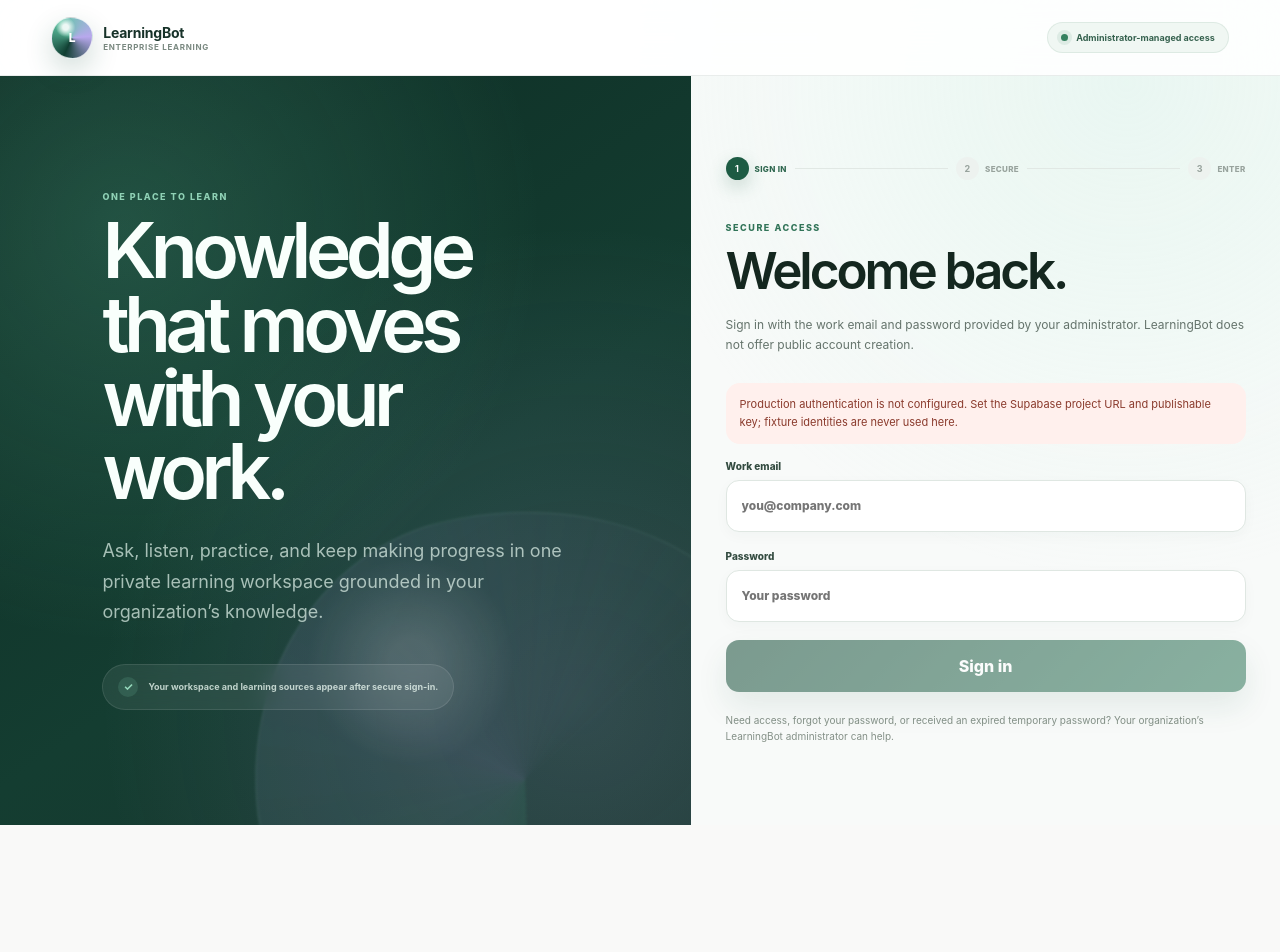
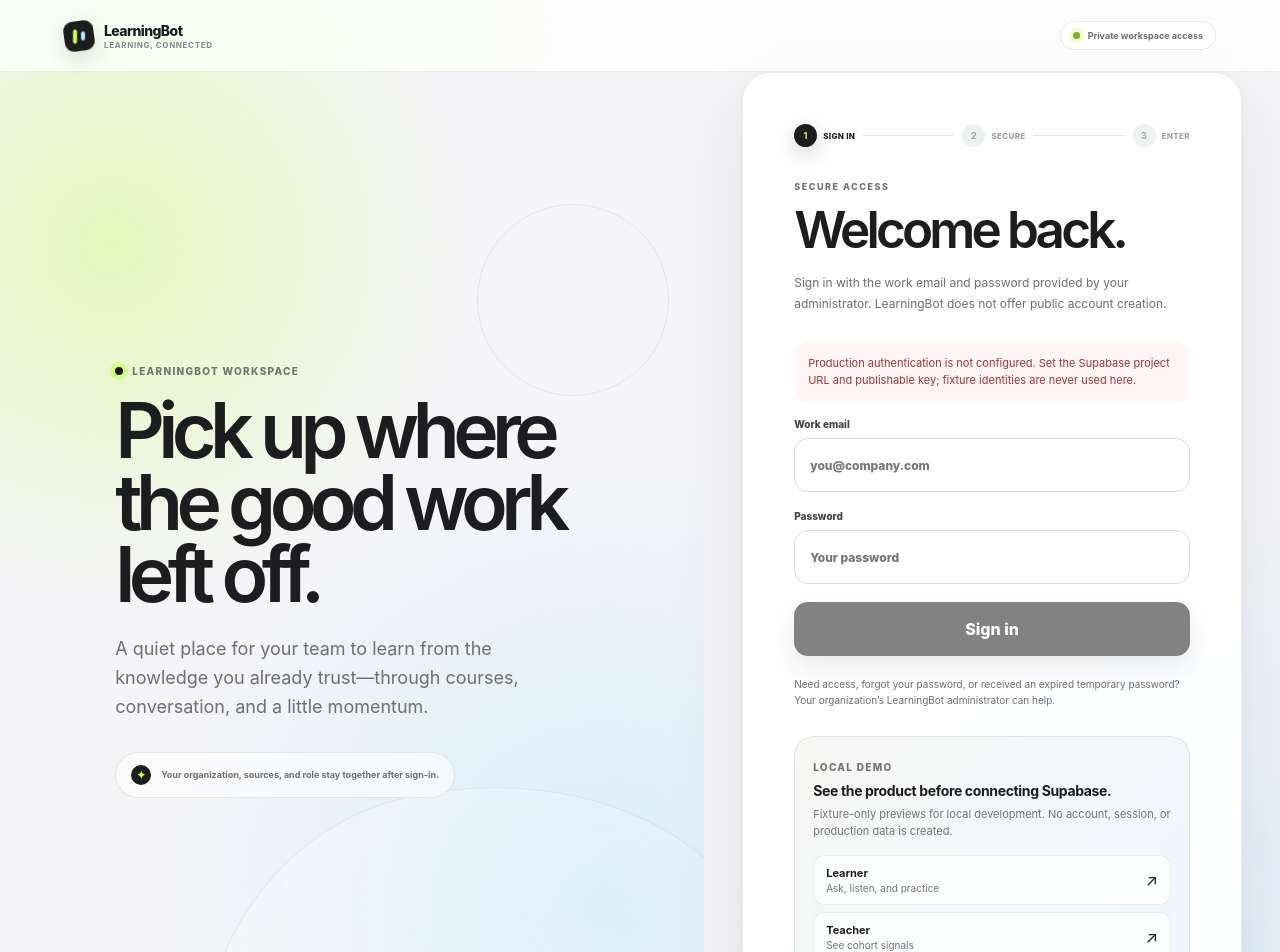
Before and after one commit to emielmadonna/Learnbot, a Next.js app in the folder apps/console/: page /auth/sign-in in a window 1280 px wide. Shown: the top 952 px of the page. Before the commit the page ends 825 px from the top, so only its background shows below. Built offline with nearby package versions, Linux system fonts and the light colour scheme; no server answers.

Commit message:
feat: polish learningbot entry and onboarding

```diff
--- a/apps/console/src/app/auth/auth.module.css
+++ b/apps/console/src/app/auth/auth.module.css
@@ -930,3 +930,446 @@
     transition: none;
   }
 }
+
+/* Shared entry experience: bright canvas, quiet chrome, clear next action. */
+.shell {
+  background:
+    radial-gradient(circle at 16% 6%, rgb(210 255 150 / 42%), transparent 25rem),
+    radial-gradient(circle at 92% 88%, rgb(184 224 255 / 34%), transparent 28rem),
+    #f5f5f7;
+  color: #1d1d1f;
+  font-family: Inter, ui-sans-serif, -apple-system, BlinkMacSystemFont, "Segoe UI", sans-serif;
+}
+
+.frame {
+  grid-template-rows: 72px minmax(0, 1fr);
+}
+
+.floatingNav {
+  min-height: 72px;
+  padding-inline: clamp(20px, 5vw, 76px);
+  border-bottom-color: rgb(29 29 31 / 8%);
+  background: rgb(255 255 255 / 74%);
+  backdrop-filter: saturate(150%) blur(22px);
+}
+
+.brand {
+  gap: 10px;
+  color: #1d1d1f;
+}
+
+.brandMark {
+  width: 30px;
+  height: 30px;
+  border: 0;
+  border-radius: 9px;
+  background: #1d1d1f;
+  box-shadow: 0 8px 20px rgb(29 29 31 / 14%);
+  font-size: 0;
+  transform: rotate(-8deg);
+}
+
+.brandMark::before,
+.brandMark::after {
+  position: absolute;
+  width: 4px;
+  border-radius: 999px;
+  content: "";
+}
+
+.brandMark::before {
+  height: 14px;
+  background: #caff5c;
+  transform: translateX(-4px) rotate(8deg);
+}
+
+.brandMark::after {
+  height: 9px;
+  background: #bde8ff;
+  transform: translateX(4px) rotate(8deg);
+}
+
+.brand b {
+  color: #1d1d1f;
+  font-size: 14px;
+  font-weight: 760;
+  letter-spacing: -0.04em;
+}
+
+.brand small {
+  color: #86868b;
+  font-size: 8px;
+  letter-spacing: 0.08em;
+}
+
+.secureLabel {
+  padding: 8px 12px;
+  border-color: rgb(29 29 31 / 9%);
+  background: rgb(255 255 255 / 78%);
+  color: #6e6e73;
+  font-size: 9px;
+}
+
+.secureLabel::before {
+  background: #83ad2e;
+  box-shadow: 0 0 0 4px rgb(202 255 92 / 30%);
+}
+
+.authLayout {
+  grid-template-columns: minmax(0, 1.1fr) minmax(420px, 0.9fr);
+  min-height: calc(100svh - 72px);
+}
+
+.authIntro {
+  justify-content: center;
+  padding: clamp(58px, 9vw, 132px) clamp(28px, 9vw, 132px);
+  background:
+    radial-gradient(circle at 16% 17%, rgb(202 255 92 / 38%), transparent 22rem),
+    radial-gradient(circle at 86% 82%, rgb(189 232 255 / 54%), transparent 28rem),
+    #f5f5f7;
+  color: #1d1d1f;
+}
+
+.authIntro::before {
+  position: absolute;
+  top: 13%;
+  right: 5%;
+  width: min(16vw, 190px);
+  aspect-ratio: 1;
+  border: 1px solid rgb(29 29 31 / 8%);
+  border-radius: 50%;
+  content: "";
+}
+
+.authIntro::after {
+  right: -12%;
+  bottom: -28%;
+  width: min(46vw, 620px);
+  border-color: rgb(29 29 31 / 7%);
+  background: linear-gradient(145deg, rgb(255 255 255 / 30%), rgb(255 255 255 / 0%));
+  filter: none;
+}
+
+.introKicker,
+.demoEyebrow {
+  color: #737373;
+  font-size: 10px;
+  font-weight: 760;
+  letter-spacing: 0.13em;
+  text-transform: uppercase;
+}
+
+.introKicker {
+  display: inline-flex;
+  gap: 9px;
+  align-items: center;
+  margin-bottom: 18px;
+}
+
+.introDot {
+  width: 8px;
+  height: 8px;
+  border-radius: 50%;
+  background: #1d1d1f;
+  box-shadow: 0 0 0 5px rgb(202 255 92 / 55%);
+}
+
+.authIntro .eyebrow {
+  color: #737373;
+}
+
+.displayTitle {
+  max-width: 760px;
+  color: #1d1d1f;
+  font-size: clamp(48px, 6vw, 88px);
+  font-weight: 620;
+  letter-spacing: -0.085em;
+  line-height: 0.94;
+}
+
+.authIntro > p:not(.eyebrow) {
+  max-width: 560px;
+  margin-top: 24px;
+  color: #6e6e73;
+  font-size: clamp(15px, 1.5vw, 18px);
+  line-height: 1.6;
+}
+
+.trustLine {
+  margin-top: 30px;
+  border-color: rgb(29 29 31 / 9%);
+  background: rgb(255 255 255 / 58%);
+  color: #6e6e73;
+  font-size: 9px;
+  backdrop-filter: blur(12px);
+}
+
+.trustLine span {
+  background: #1d1d1f;
+  color: #caff5c;
+}
+
+.card {
+  width: min(500px, calc(100% - 56px));
+  margin: auto;
+  padding: clamp(34px, 4vw, 58px);
+  border: 1px solid rgb(29 29 31 / 8%);
+  border-radius: 28px;
+  background: rgb(255 255 255 / 88%);
+  box-shadow: 0 28px 80px rgb(29 29 31 / 9%), 0 2px 8px rgb(29 29 31 / 4%);
+  backdrop-filter: blur(24px);
+}
+
+.wideCard {
+  width: min(1060px, calc(100% - 48px));
+  margin: clamp(42px, 6vw, 82px) auto;
+  padding: clamp(28px, 5vw, 60px);
+  border: 1px solid rgb(29 29 31 / 8%);
+  border-radius: 28px;
+  background: rgb(255 255 255 / 86%);
+  box-shadow: 0 28px 80px rgb(29 29 31 / 8%), 0 2px 8px rgb(29 29 31 / 4%);
+}
+
+.eyebrow {
+  color: #737373;
+}
+
+.title {
+  color: #1d1d1f;
+  font-weight: 640;
+  letter-spacing: -0.075em;
+}
+
+.card .title {
+  font-size: clamp(38px, 4vw, 54px);
+}
+
+.lede,
+.finePrint {
+  color: #6e6e73;
+}
+
+.progress {
+  margin-bottom: 34px;
+}
+
+.progress span {
+  color: #a1a1a6;
+}
+
+.progress span[data-active="true"],
+.progress span[data-complete="true"] {
+  color: #1d1d1f;
+}
+
+.progress span[data-active="true"] b {
+  background: #1d1d1f;
+  box-shadow: 0 7px 18px rgb(29 29 31 / 18%);
+  color: #caff5c;
+}
+
+.progress span[data-complete="true"] b {
+  background: #e9f9c9;
+  color: #557414;
+}
+
+.progress i {
+  background: #e5e5e7;
+}
+
+.progress i[data-complete="true"] {
+  background: #badb72;
+}
+
+.field {
+  color: #424245;
+}
+
+.input {
+  min-height: 54px;
+  border-color: #d9d9dc;
+  border-radius: 14px;
+  box-shadow: none;
+  color: #1d1d1f;
+}
+
+.input:focus {
+  box-shadow: inset 0 0 0 1px #1d1d1f, 0 0 0 4px rgb(202 255 92 / 34%);
+}
+
+.button,
+.secondaryButton {
+  min-height: 54px;
+  border-radius: 14px;
+  font-weight: 760;
+  transition: transform 160ms ease, background 160ms ease, border-color 160ms ease;
+}
+
+.button {
+  background: #1d1d1f;
+  box-shadow: 0 12px 24px rgb(29 29 31 / 14%);
+  color: white;
+}
+
+.button:hover {
+  background: #000;
+  transform: translateY(-1px);
+}
+
+.secondaryButton {
+  border: 1px solid #d9d9dc;
+  background: rgb(255 255 255 / 70%);
+  color: #1d1d1f;
+}
+
+.secondaryButton:hover {
+  border-color: #1d1d1f;
+  background: white;
+}
+
+.notice,
+.error {
+  border-radius: 14px;
+}
+
+.notice {
+  border-color: #d7eaa7;
+  background: #f4fbe5;
+  color: #526b1d;
+}
+
+.error {
+  border-color: #f0c9c9;
+  background: #fff5f5;
+  color: #9b3636;
+}
+
+.demoPanel {
+  display: grid;
+  gap: 16px;
+  margin-top: 28px;
+  padding: 18px;
+  border: 1px solid rgb(29 29 31 / 9%);
+  border-radius: 20px;
+  background: linear-gradient(135deg, #f7f7f4, #eef7ff);
+}
+
+.demoPanel strong {
+  display: block;
+  margin-top: 7px;
+  color: #1d1d1f;
+  font-size: 14px;
+  letter-spacing: -0.025em;
+}
+
+.demoPanel p {
+  margin: 7px 0 0;
+  color: #737373;
+  font-size: 11px;
+  line-height: 1.5;
+}
+
+.demoLinks {
+  display: grid;
+  gap: 7px;
+}
+
+.demoLinks a {
+  display: flex;
+  align-items: center;
+  justify-content: space-between;
+  gap: 16px;
+  padding: 10px 12px;
+  border: 1px solid rgb(29 29 31 / 8%);
+  border-radius: 12px;
+  background: rgb(255 255 255 / 72%);
+  color: #1d1d1f;
+  text-decoration: none;
+  transition: border-color 160ms ease, transform 160ms ease;
+}
+
+.demoLinks a:hover {
+  border-color: #1d1d1f;
+  transform: translateX(2px);
+}
+
+.demoLinks b,
+.demoLinks small {
+  display: block;
+}
+
+.demoLinks b {
+  font-size: 11px;
+}
+
+.demoLinks small {
+  margin-top: 2px;
+  color: #737373;
+  font-size: 10px;
+}
+
+@media (max-width: 900px) {
+  .authLayout {
+    grid-template-columns: 1fr;
+  }
+
+  .authIntro {
+    min-height: auto;
+    padding-block: 76px 58px;
+  }
+
+  .authIntro::after {
+    right: -22%;
+    bottom: -56%;
+    width: 80vw;
+  }
+
+  .card {
+    width: min(540px, calc(100% - 40px));
+    margin: 0 auto 54px;
+    padding: 38px 0;
+    border: 0;
+    border-radius: 0;
+    background: transparent;
+    box-shadow: none;
+    backdrop-filter: none;
+  }
+}
+
+@media (max-width: 680px) {
+  .floatingNav {
+    padding-inline: 18px;
+  }
+
+  .secureLabel {
+    font-size: 0;
+  }
+
+  .secureLabel::before {
+    margin: 0;
+  }
+
+  .authIntro {
+    padding: 58px 22px 38px;
+  }
+
+  .displayTitle {
+    font-size: clamp(46px, 14vw, 66px);
+  }
+
+  .authIntro > p:not(.eyebrow) {
+    font-size: 15px;
+  }
+
+  .card {
+    width: calc(100% - 36px);
+    padding-top: 24px;
+  }
+
+  .wideCard {
+    width: calc(100% - 24px);
+    margin-top: 24px;
+    padding: 24px 18px;
+    border-radius: 22px;
+  }
+}
--- a/apps/console/src/app/auth/sign-in/page.tsx
+++ b/apps/console/src/app/auth/sign-in/page.tsx
@@ -12,6 +12,12 @@
   authentication_required: "Sign in to continue to your workspace.",
   signed_out: "You have been signed out securely.",
 };
+
+const localDemoLinks = [
+  { label: "Learner", detail: "Ask, listen, and practice", href: "/dev/chat" },
+  { label: "Teacher", detail: "See cohort signals", href: "/dev/teacher" },
+  { label: "Creator", detail: "Shape a learning path", href: "/dev/learning" },
+];
 
 export default async function SignInPage({
   searchParams,
@@ -48,27 +54,30 @@
       <div className={styles.frame}>
         <nav className={styles.floatingNav} aria-label="Secure access">
           <Link className={styles.brand} href="/">
-            <span className={styles.brandMark}>L</span>
+            <span className={styles.brandMark} aria-hidden="true" />
             <span>
               <b>LearningBot</b>
-              <small>Enterprise learning</small>
+              <small>Learning, connected</small>
             </span>
           </Link>
-          <span className={styles.secureLabel}>Administrator-managed access</span>
+          <span className={styles.secureLabel}>Private workspace access</span>
         </nav>
         <div className={styles.authLayout}>
           <section className={styles.authIntro}>
-            <p className={styles.eyebrow}>One place to learn</p>
+            <div className={styles.introKicker}>
+              <span className={styles.introDot} aria-hidden="true" />
+              LearningBot workspace
+            </div>
             <h1 className={styles.displayTitle}>
-              Knowledge that moves with your work.
+              Pick up where the good work left off.
             </h1>
             <p>
-              Ask, listen, practice, and keep making progress in one private
-              learning workspace grounded in your organization’s knowledge.
+              A quiet place for your team to learn from the knowledge you already
+              trust—through courses, conversation, and a little momentum.
             </p>
             <div className={styles.trustLine}>
-              <span aria-hidden="true">✓</span>
-              Your workspace and learning sources appear after secure sign-in.
+              <span aria-hidden="true">✦</span>
+              Your organization, sources, and role stay together after sign-in.
             </div>
           </section>
           <section className={styles.card}>
@@ -113,6 +122,29 @@
               Need access, forgot your password, or received an expired temporary
               password? Your organization’s LearningBot administrator can help.
             </p>
+            {process.env.NODE_ENV !== "production" ? (
+              <aside className={styles.demoPanel} aria-label="Local demo">
+                <div>
+                  <span className={styles.demoEyebrow}>Local demo</span>
+                  <strong>See the product before connecting Supabase.</strong>
+                  <p>
+                    Fixture-only previews for local development. No account,
+                    session, or production data is created.
+                  </p>
+                </div>
+                <div className={styles.demoLinks}>
+                  {localDemoLinks.map((demo) => (
+                    <Link href={demo.href} key={demo.href}>
+                      <span>
+                        <b>{demo.label}</b>
+                        <small>{demo.detail}</small>
+                      </span>
+                      <span aria-hidden="true">↗</span>
+                    </Link>
+                  ))}
+                </div>
+              </aside>
+            ) : null}
           </section>
         </div>
       </div>
```
Also changed, not shown: apps/console/src/app/onboarding/page.tsx (+11 -11 lines).
